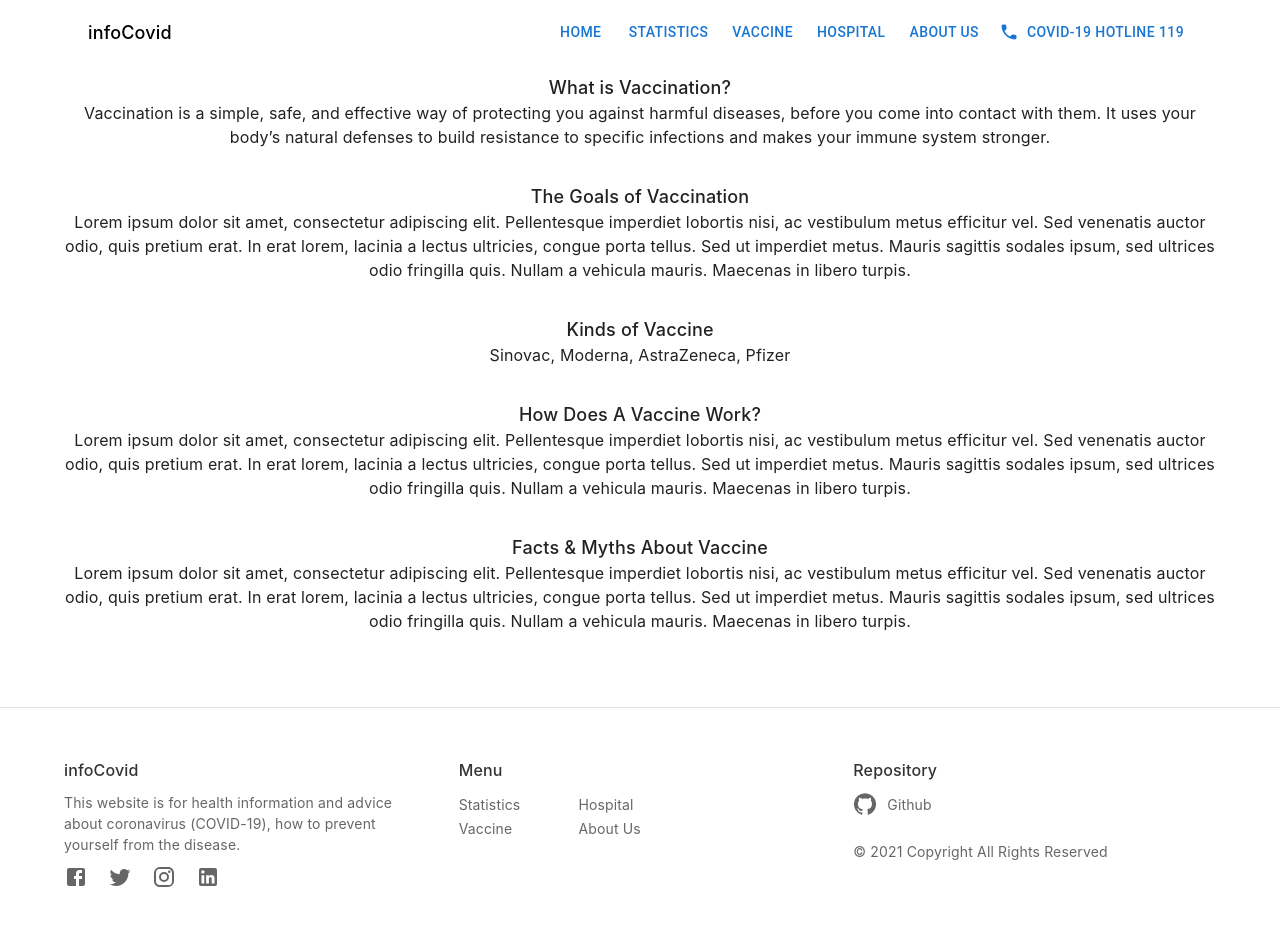
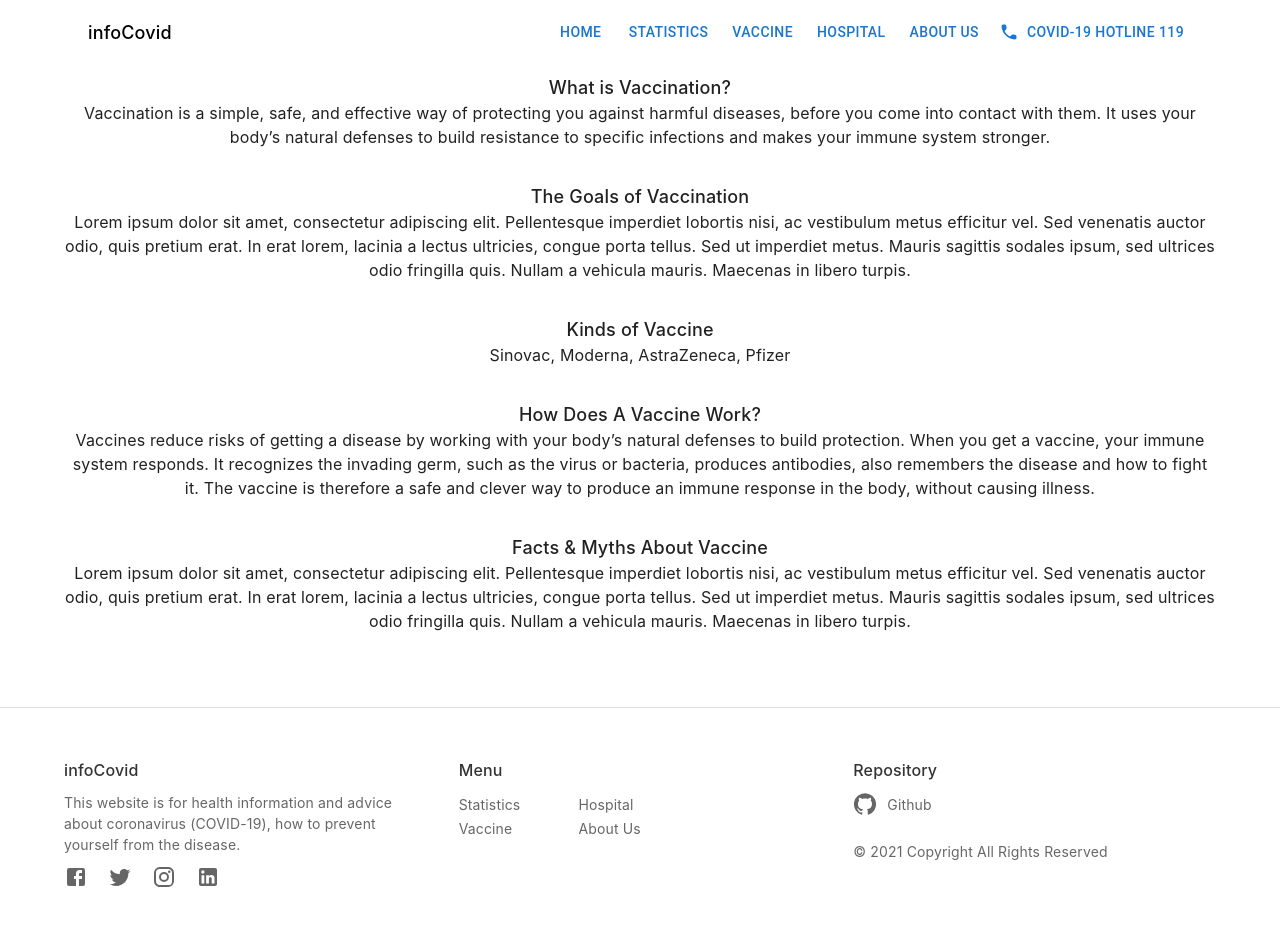
Before and after one commit to niceDeve/info-covid, a Next.js app: page /vaccine in a window 1280 px wide. Shown: the top 926 px of the page. Built offline with nearby package versions, Linux system fonts and the light colour scheme.

Commit message:
Add Vaccines

```diff
--- a/pages/vaccine.js
+++ b/pages/vaccine.js
@@ -20,7 +20,7 @@ const contents = [
   },
   {
     title: "How Does A Vaccine Work?",
-    text: "Lorem ipsum dolor sit amet, consectetur adipiscing elit. Pellentesque imperdiet lobortis nisi, ac vestibulum metus efficitur vel. Sed venenatis auctor odio, quis pretium erat. In erat lorem, lacinia a lectus ultricies, congue porta tellus. Sed ut imperdiet metus. Mauris sagittis sodales ipsum, sed ultrices odio fringilla quis. Nullam a vehicula mauris. Maecenas in libero turpis.",
+    text: "Vaccines reduce risks of getting a disease by working with your body’s natural defenses to build protection. When you get a vaccine, your immune system responds.  It recognizes the invading germ, such as the virus or bacteria, produces antibodies, also remembers the disease and how to fight it.  The vaccine is therefore a safe and clever way to produce an immune response in the body, without causing illness.",
   },
   {
     title: "Facts & Myths About Vaccine",
```
